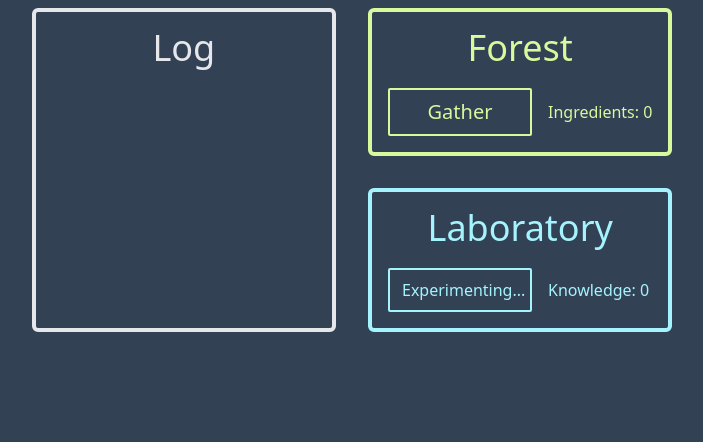
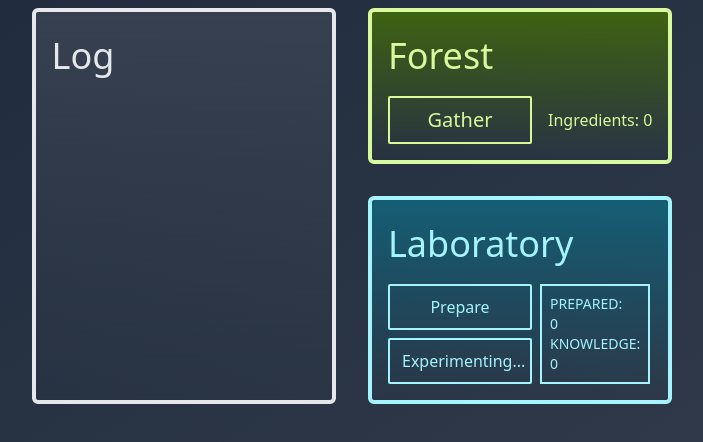
Before and after one commit to Opsi/alchemy-game, a React (Vite) app: page / in a window 1280 px wide. Shown: the top 442 px of the page, without its empty margins (288-991 px from the left). Built offline with nearby package versions, Linux system fonts and the light colour scheme.

Commit message:
adds ThemeBox

```diff
--- a/src/App.tsx
+++ b/src/App.tsx
@@ -8,7 +8,7 @@ export const App: React.FC = () => {
         return () => clearInterval(interval)
     })
     return (
-        <div className="w-screen min-h-screen bg-slate-700">
+        <div className="w-screen min-h-screen bg-gradient-to-br from-slate-800 to-gray-700">
             <MainPage />
         </div>
     )
--- a/src/MainPage/Experiment.tsx
+++ /dev/null
@@ -1,19 +0,0 @@
-import React from 'react'
-
-export const Experiment: React.FC = () => {
-    return (
-        <div className="p-4 h-full rounded-md border-4 text-cyan-200 border-cyan-200">
-            <div className="text-4xl text-center mb-5">Laboratory</div>
-            <div className="flex items-center space-x-4">
-                <button
-                    className="
-                        border-2 text-md rounded-sm px-3 py-2 border-cyan-200 w-36
-                        enabled:hover:bg-white enabled:hover:text-black enabled:hover:border-black"
-                >
-                    {true ? 'Experimenting...' : 'Experiment'}
-                </button>
-                <div className="">Knowledge: 0</div>
-            </div>
-        </div>
-    )
-}
--- a/src/MainPage/Gather.tsx
+++ b/src/MainPage/Forest.tsx
@@ -1,7 +1,9 @@
 import React from 'react'
+import { forestTheme } from '../components/colors'
+import { ThemeBox } from '../components/ThemeBox'
 import { switchActivity, useStore } from '../store/store'
 
-export const Gather = () => {
+export const Forest = () => {
     const { activity, ingredients } = useStore((state) => ({
         activity: state.activity,
         ingredients: state.resources.ingredients,
@@ -11,8 +13,8 @@ export const Gather = () => {
     const onClick = React.useCallback(() => switchActivity(isGathering ? 'idle' : 'gathering'), [isGathering])
 
     return (
-        <div className="p-4 h-full rounded-md border-4 text-lime-200 border-lime-200">
-            <div className="text-4xl text-center mb-5">Forest</div>
+        <ThemeBox theme={forestTheme}>
+            <div className="text-4xl text-left mb-5">Forest</div>
             <div className="flex items-center space-x-4">
                 <button
                     className="
@@ -24,6 +26,6 @@ export const Gather = () => {
                 </button>
                 <div className="">Ingredients: {ingredients}</div>
             </div>
-        </div>
+        </ThemeBox>
     )
 }
--- /dev/null
+++ b/src/MainPage/Lab.tsx
@@ -0,0 +1,43 @@
+import React from 'react'
+import { labTheme } from '../components/colors'
+import { ThemeBox } from '../components/ThemeBox'
+
+export const Lab: React.FC = () => {
+    return (
+        <ThemeBox theme={labTheme}>
+            <div className="text-4xl text-left mb-5">Laboratory</div>
+            <div className="flex space-x-2">
+                <div className="grid grid-cols-1 gap-2">
+                    <button
+                        className="
+                        border-2 text-md rounded-sm px-3 py-2 border-cyan-200 w-36
+                        enabled:hover:bg-white enabled:hover:text-black enabled:hover:border-black"
+                    >
+                        Prepare
+                    </button>
+                    <button
+                        className="
+                        border-2 text-md rounded-sm px-3 py-2 border-cyan-200 w-36
+                        enabled:hover:bg-white enabled:hover:text-black enabled:hover:border-black"
+                    >
+                        {true ? 'Experimenting...' : 'Experiment'}
+                    </button>
+                </div>
+                <div className="border-2 border-cyan-200 p-2">
+                    <table className="text-sm text-left table-auto uppercase">
+                        <tbody>
+                            <tr>
+                                <tr className="py-2 px-5">Prepared:</tr>
+                                <tr className="py-2 px-5">0</tr>
+                            </tr>
+                            <tr>
+                                <tr className="py-2 px-5">Knowledge:</tr>
+                                <tr className="py-2 px-5">0</tr>
+                            </tr>
+                        </tbody>
+                    </table>
+                </div>
+            </div>
+        </ThemeBox>
+    )
+}
--- a/src/MainPage/Log.tsx
+++ b/src/MainPage/Log.tsx
@@ -1,8 +1,11 @@
+import { logTheme } from '../components/colors'
+import { ThemeBox } from '../components/ThemeBox'
+
 export const Log: React.FC = () => {
     return (
-        <div className="p-4 h-full rounded-md border-4 text-gray-200 border-gray-200">
-            <div className="text-4xl text-center mb-5">Log</div>
+        <ThemeBox theme={logTheme}>
+            <div className="text-4xl text-left mb-5">Log</div>
             <div className="flex items-center space-x-4"></div>
-        </div>
+        </ThemeBox>
     )
 }
--- a/src/MainPage/MainPage.tsx
+++ b/src/MainPage/MainPage.tsx
@@ -1,5 +1,5 @@
-import { Experiment } from './Experiment'
-import { Gather } from './Gather'
+import { Lab } from './Lab'
+import { Forest } from './Forest'
 import { Log } from './Log'
 
 export const MainPage: React.FC = () => {
@@ -8,8 +8,8 @@ export const MainPage: React.FC = () => {
             <div className="row-span-2">
                 <Log />
             </div>
-            <Gather />
-            <Experiment />
+            <Forest />
+            <Lab />
         </div>
     )
 }
--- /dev/null
+++ b/src/components/ThemeBox.tsx
@@ -0,0 +1,18 @@
+import { PropsWithChildren } from 'react'
+import { Theme } from './colors'
+
+interface Props {
+    theme: Theme
+}
+
+export const ThemeBox: React.FC<PropsWithChildren<Props>> = ({ theme, children }) => (
+    <div
+        className={`
+            pt-6 px-4 pb-4 h-full rounded-md border-4
+            ${theme.border} ${theme.text}
+            bg-gradient-to-b ${theme.background}
+        `}
+    >
+        {children}
+    </div>
+)
--- /dev/null
+++ b/src/components/colors.ts
@@ -0,0 +1,23 @@
+export interface Theme {
+    text: string
+    border: string
+    background: string
+}
+
+export const logTheme: Theme = {
+    text: 'text-gray-200',
+    border: 'border-gray-200',
+    background: 'from-gray-700',
+}
+
+export const forestTheme: Theme = {
+    text: 'text-lime-200',
+    border: 'border-lime-200',
+    background: 'from-lime-800',
+}
+
+export const labTheme: Theme = {
+    text: 'text-cyan-200',
+    border: 'border-cyan-200',
+    background: 'from-cyan-800',
+}
```
